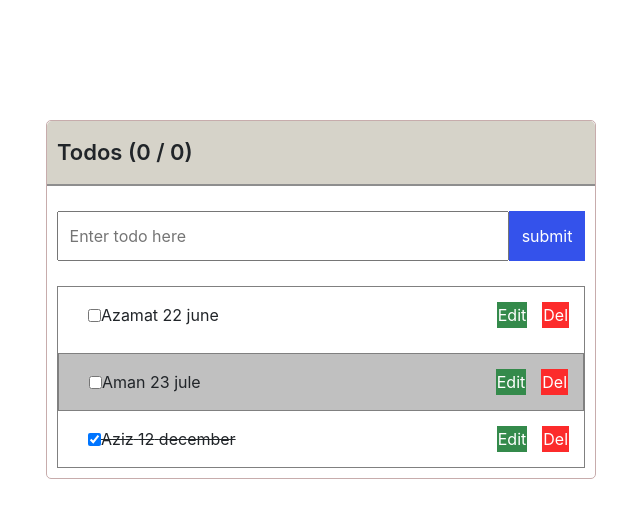
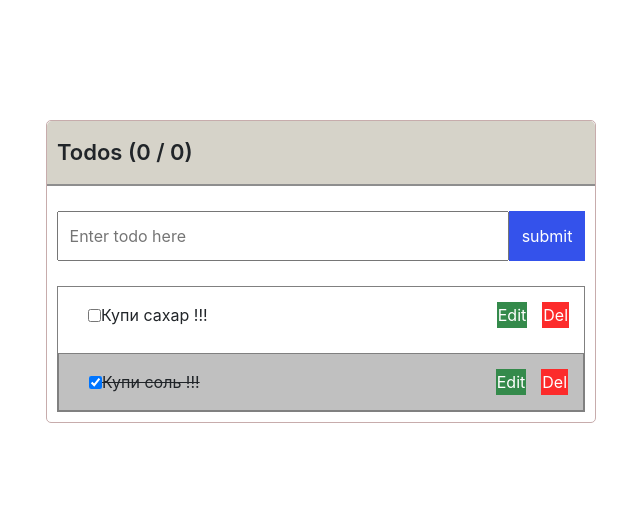
Before and after one commit to Turdubaevajazgul/todolist2, a React (Create React App) app: page / in a window 1280 px wide. Shown: the top 518 px of the page, without its empty margins (319-959 px from the left). Built offline with nearby package versions, Linux system fonts and the light colour scheme.

Commit message:
added button onChange = submit

```diff
--- a/src/App.js
+++ b/src/App.js
@@ -1,18 +1,30 @@
 import './App.css';
-import Header  from "./components/header/Header"
-import  Footer  from './components/footer/footer'
+import { useState } from 'react';
+import Header from "./components/header/Header"
+import Footer from './components/footer/footer'
 import CreatTodo from './components/creat-todo/CreatTodo'
 
 function App() {
+  const todoArr = [
+    { text: "Купи сахар !!!" ,status:false},
+    { text: "Купи соль !!!" ,status:true},
+]
+const [state,setState]= useState(todoArr)
   return (
     <div className="App">
       <Header />
       <div className='todoBody'>
-        <CreatTodo />
+        <CreatTodo state={state} setState={setState}/>
         <div className='todoItems'>
-          <Footer text='Azamat' age='22' months='june'/>
-          <Footer text='Aman'  age='23' months='jule'/>
-          <Footer checked={true} text='Aziz'  age='12' months='december'/>
+          {
+          /* <Footer checked={true} text='Aziz'  age='12' months='december'/> */
+          }
+          {
+            state.map((item) => <Footer text={item.text} checked={item.status} />)
+
+          }
+
+
         </div>
 
 
@@ -25,3 +37,4 @@ function App() {
 }
 
 export default App;
+// onSubmit
--- a/src/components/creat-todo/CreatTodo.jsx
+++ b/src/components/creat-todo/CreatTodo.jsx
@@ -1,10 +1,19 @@
+import { useState } from 'react';
 import './creat-todo.css'
 
-function CreatTodo(){
+function CreatTodo(props) {
+
+	const [inp, setInp] = useState()
+
+	const submit = (e) => {
+		e.preventDefault()
+		props.setState([...props.state, { text: inp, status: false }])
+	}
+
 	return (
-		<form action="">
-				<input type="text" name=""placeholder='Enter todo here'  id="firstButton"  />
-				<input type="submit"  value="submit" id='secondButton'/>
+		<form onSubmit={submit}>
+			<input onChange={(event) => setInp(event.target.value)} type="text" name="" placeholder='Enter todo here' id="firstButton" />
+			<input type="submit" value="submit" id='secondButton' />
 		</form>
 	)
 }
```
